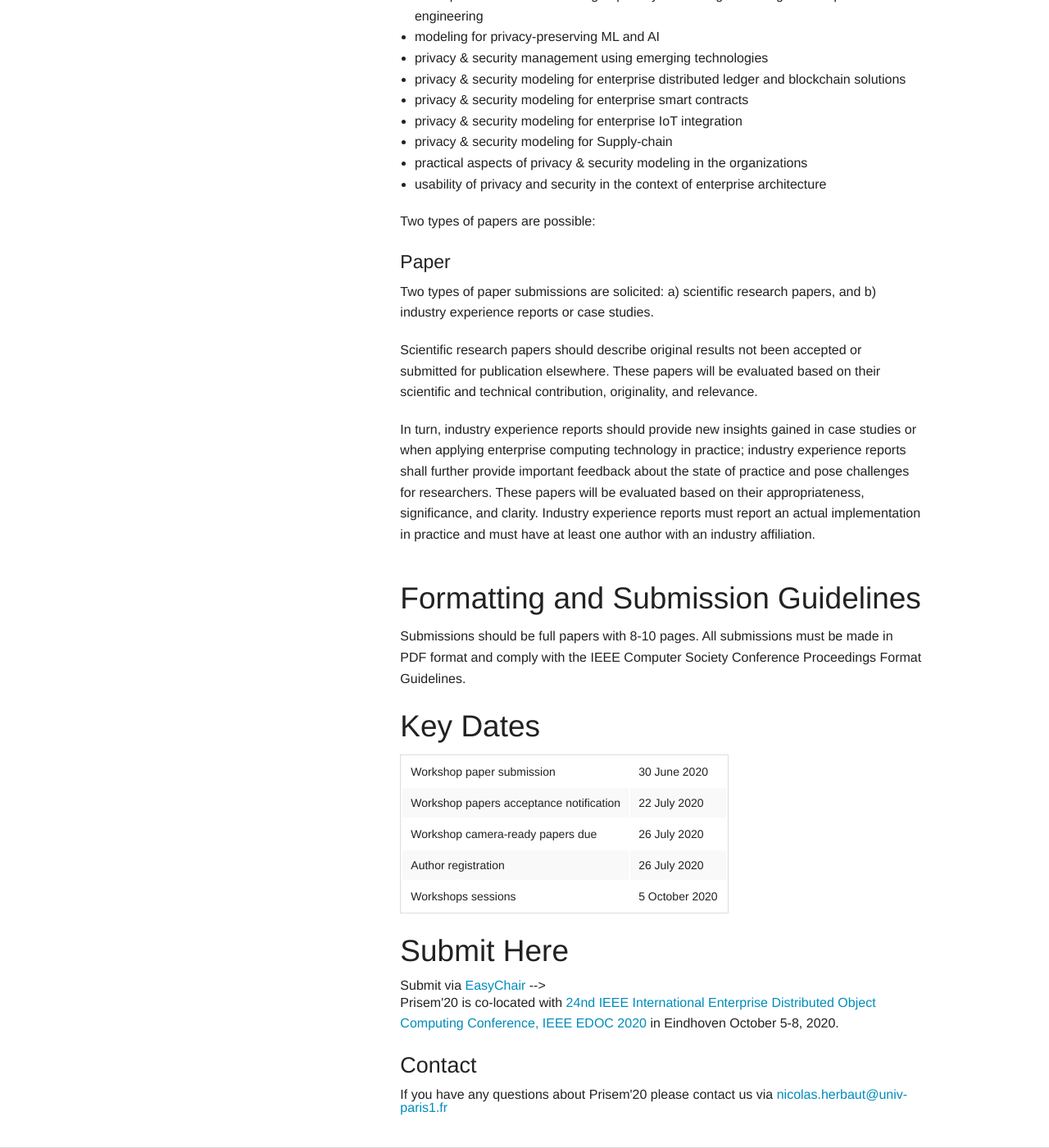
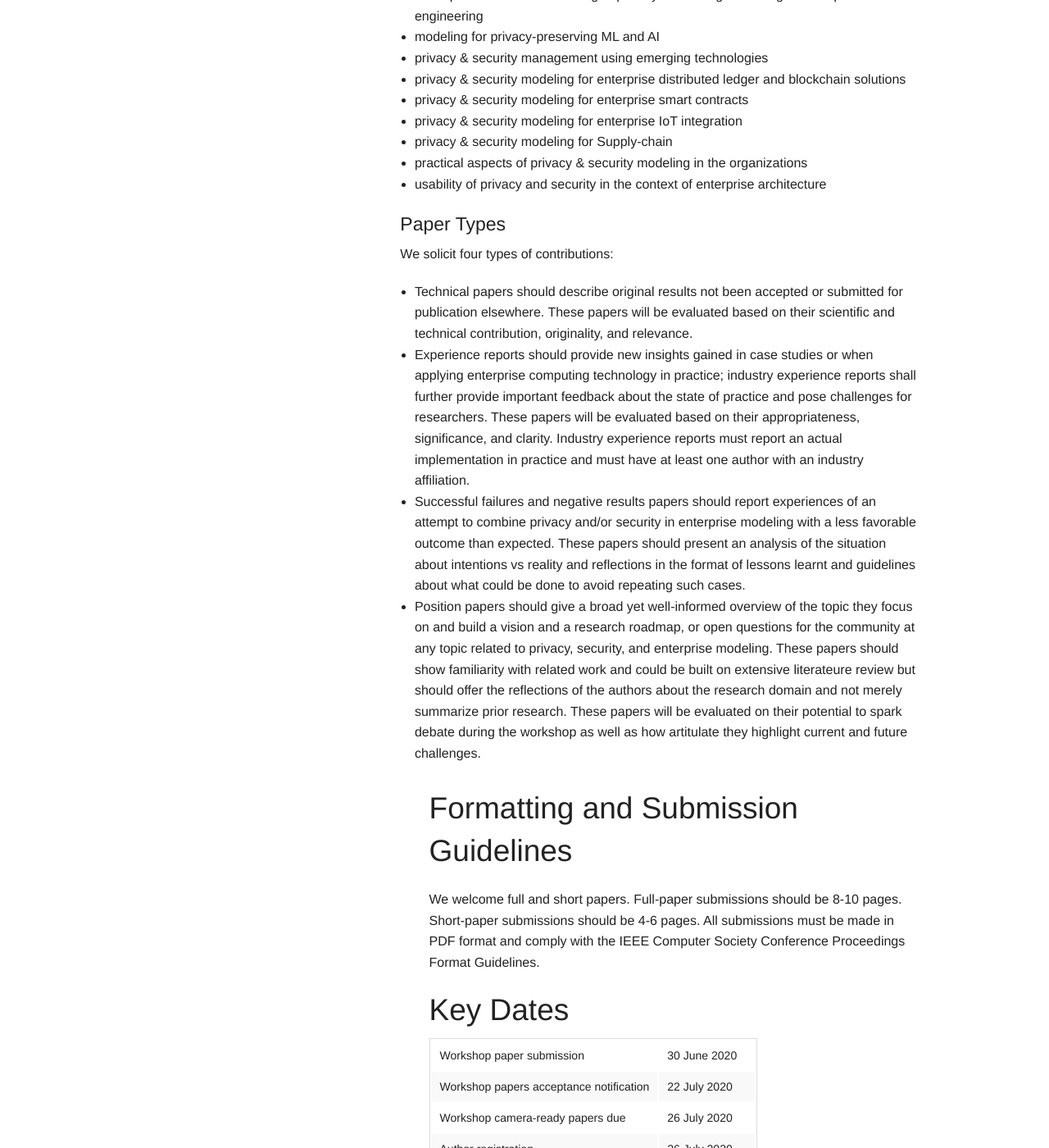
Before and after one commit to prisem-workshop/prisem-workshop.github.io, a Jekyll site: the page built from paper.html, in a window 1280 px wide and 1400 px high, scrolled down 1111 px. Shown: the whole window at 82% size. Built offline with Jekyll 4.4.1, drawn with Linux system fonts in a browser that asks for light colours; comment, search, counter and statistics services are not loaded.

Commit message:
Update paper.html

```diff
--- a/paper.html
+++ b/paper.html
@@ -35,21 +35,21 @@ We strongly encourage the submissions reporting a synergy of innovative research
 <li>usability of privacy and security in the context of enterprise architecture</li>
 </ul>
 
-<p>Two types of papers are possible:</p>
-<h4>Paper</h4>
-<p>Two types of paper submissions are solicited: a) scientific research papers, and b) industry experience reports or case studies.</p>
-<p>
-Scientific research papers should describe original results not been accepted or submitted for publication elsewhere. These papers will be evaluated based on their scientific and technical contribution, originality, and relevance.
-</p>
-<p>
-In turn, industry experience reports should provide new insights gained in case studies or when applying enterprise computing technology in practice; industry experience reports shall further provide important feedback about the state of practice and pose challenges for researchers. These papers will be evaluated based on their appropriateness, significance, and clarity. Industry experience reports must report an actual implementation in practice and must have at least one author with an industry affiliation.
-</p>
+<h4>Paper Types</h4>
+<p>We solicit four types of contributions:</p>
+<ul>
+	<li>Technical papers should describe original results not been accepted or submitted for publication elsewhere. These papers will be evaluated based on their scientific and technical contribution, originality, and relevance.</li>
+	<li>Experience reports should provide new insights gained in case studies or when applying enterprise computing technology in practice; industry experience reports shall further provide important feedback about the state of practice and pose challenges for researchers. These papers will be evaluated based on their appropriateness, significance, and clarity. Industry experience reports must report an actual implementation in practice and must have at least one author with an industry affiliation.
+	<li>Successful failures and negative results papers should report experiences of an attempt to combine privacy and/or security in enterprise modeling with a less favorable outcome than expected. These papers should present an analysis of the situation about intentions vs reality and reflections in the format of lessons learnt and guidelines about what could be done to avoid repeating such cases.</li>
+	<li>Position papers should give a broad yet well-informed overview of the topic they focus on and build a vision and a research roadmap, or open questions for the community at any topic related to privacy, security, and enterprise modeling. These papers should show familiarity with related work and could be built on extensive literateure review but should offer the reflections of the authors about the research domain and not merely summarize prior research. These papers will be evaluated on their potential to spark debate during the workshop as well as how artitulate they highlight current and future challenges.	</li>
+<ul>
 
 <br>
 
 <h2>Formatting and Submission Guidelines</h2>
 <p>
-	Submissions should be full papers with 8-10 pages. All submissions must be made in PDF format and comply with the IEEE Computer Society Conference Proceedings Format Guidelines.
+
+<p>We welcome full and short papers. Full-paper submissions should be 8-10 pages. Short-paper submissions should be 4-6 pages. All submissions must be made in PDF format and comply with the IEEE Computer Society Conference Proceedings Format Guidelines.
 </p>
 
 
```
